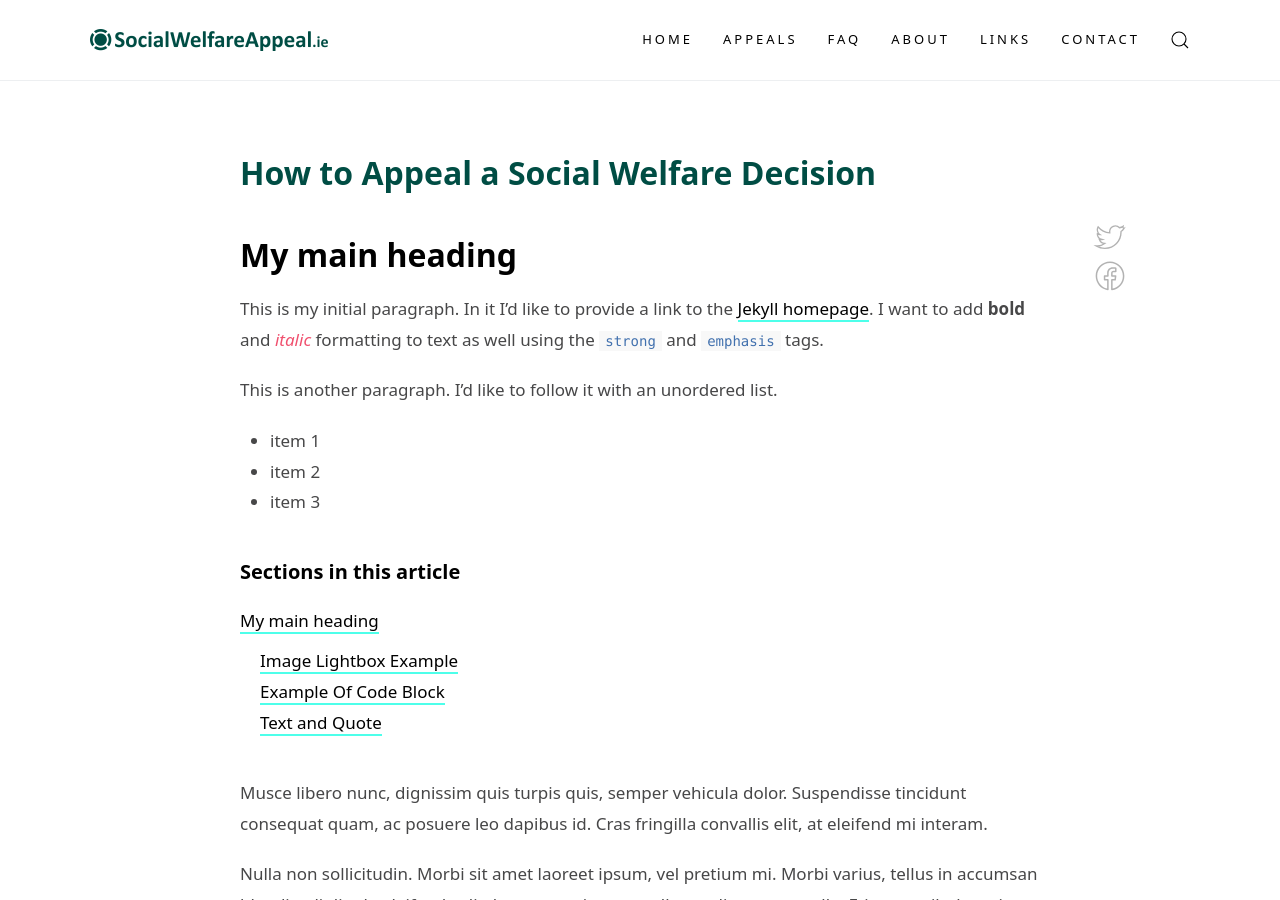
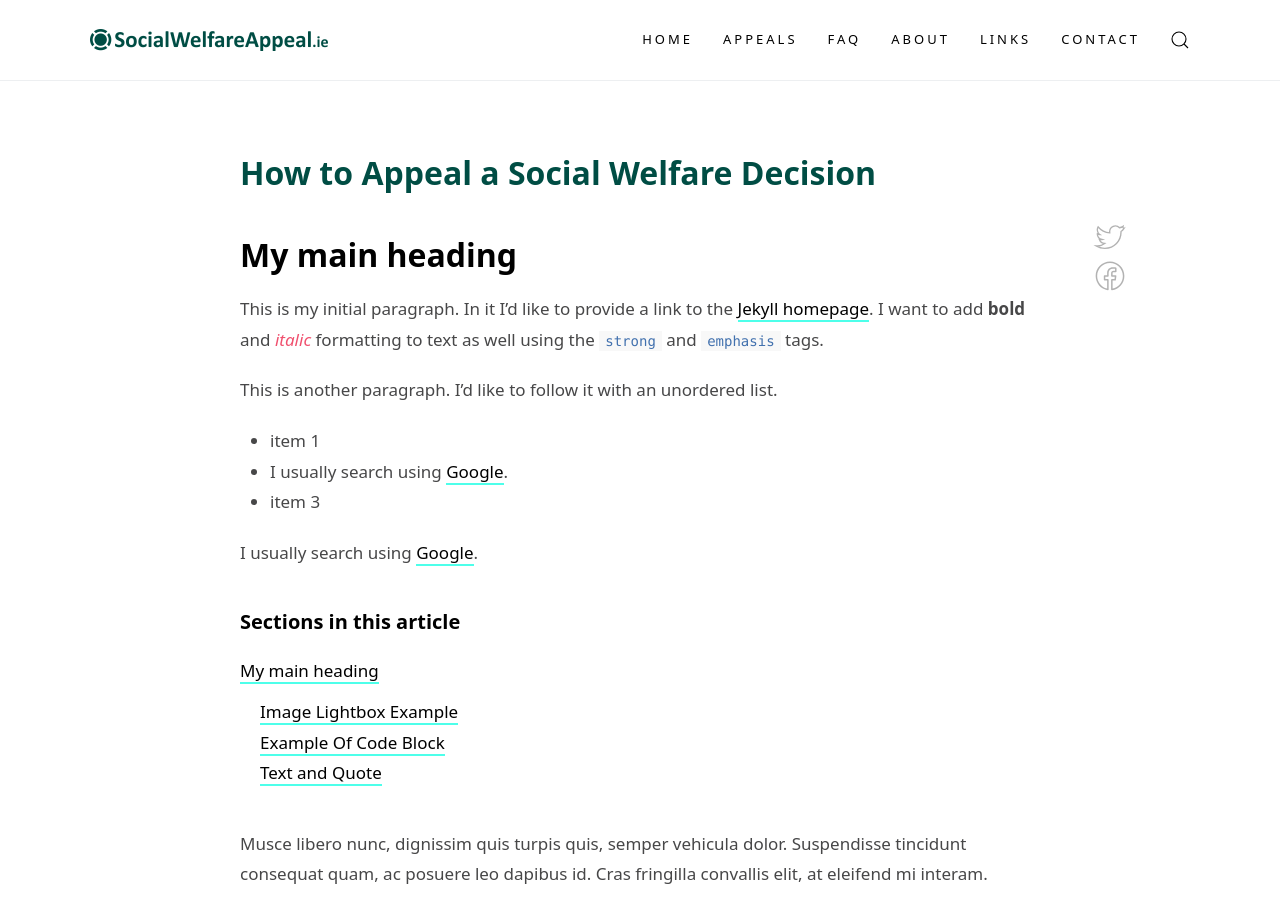
Before and after one commit to robbertl/socialwelfareappeal, a Jekyll site: the page built from _posts/2020-11-25-post.md, in a window 1280 px wide and 900 px high. Built offline with Jekyll 4.4.1, drawn with Linux system fonts in a browser that asks for light colours.

Commit message:
Update 2020-11-25-post.md

```diff
--- a/_posts/2020-11-25-post.md
+++ b/_posts/2020-11-25-post.md
@@ -14,10 +14,10 @@ This is my initial paragraph. In it I’d like to provide a link to the [Jekyll
 This is another paragraph. I’d like to follow it with an unordered list.
 
 * item 1
-* item 2
+* I usually search using [Google](https://www.google.com "Google").
 * item 3
 
-
+I usually search using [Google](https://www.google.com "Google").
 
 
 #### Sections in this article
```
